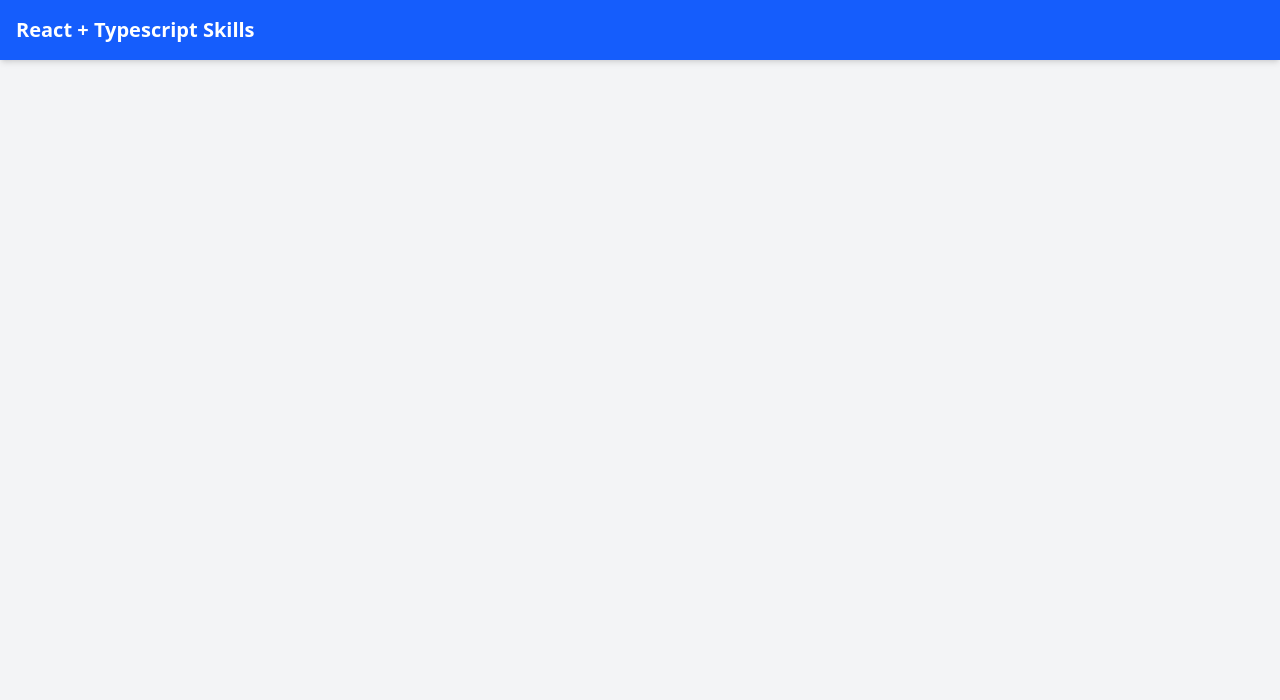
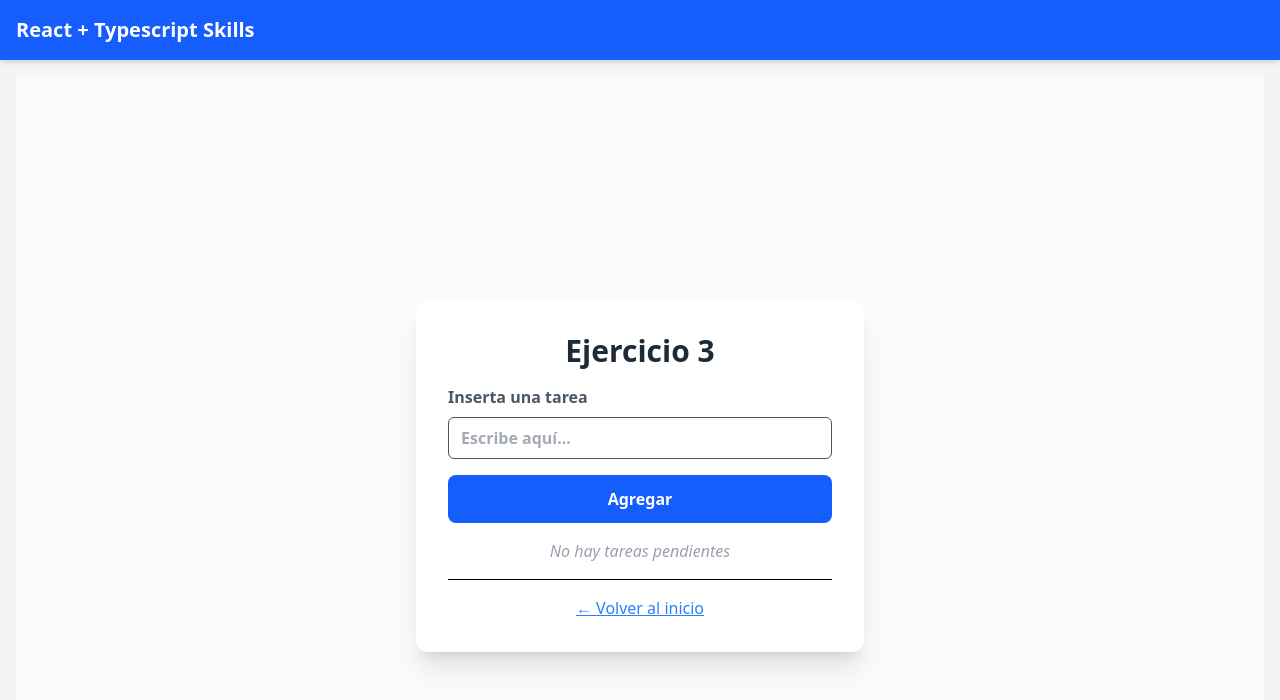
Before and after one commit to Emiliano-Blackbird/react-skills, a React (Vite) app: page /react-skills/ReactSkills03 in a window 1280 px wide. Shown: the top 700 px of the page. Built offline with nearby package versions, Linux system fonts and the light colour scheme.

Commit message:
add lista de tareas con local storage

```diff
--- a/src/App.tsx
+++ b/src/App.tsx
@@ -2,6 +2,7 @@ import { Routes, Route, Link } from 'react-router-dom'
 import Home from './pages/Home'
 import ReactSkills01 from './pages/ReactSkills01'
 import ReactSkills02 from './pages/ReactSkills02'
+import ReactSkills03 from './pages/ReactSkills03'
 
 function App() {
   return (
@@ -17,6 +18,7 @@ function App() {
           <Route path="/" element={<Home />} />
           <Route path="/ReactSkills01" element={<ReactSkills01 />} />
           <Route path="/ReactSkills02" element={<ReactSkills02 />} />
+          <Route path="/ReactSkills03" element={<ReactSkills03 />} />
         </Routes>
       </div>
     </div>
--- a/src/pages/Home.tsx
+++ b/src/pages/Home.tsx
@@ -19,6 +19,12 @@ const Home = () => {
                 >
                     2. Contador de clics
                 </Link>
+                <Link
+                    to="/ReactSkills03"
+                    className="p-4 bg-white rounded shadow hover:bg-blue-50 transition"
+                >
+                    3. Lista de tareas con localStorage
+                </Link>
             </div>
         </div>
     );
--- /dev/null
+++ b/src/pages/ReactSkills03.tsx
@@ -0,0 +1,101 @@
+import { useEffect, useState, ChangeEvent, KeyboardEvent } from "react";
+import { Link } from "react-router-dom";
+
+export default function Ejercicio3(): JSX.Element {
+    // Estado del input
+    const [item, setItem] = useState<string>("");
+
+    // Estado de la lista (array de strings)
+    const [listItems, setListItems] = useState<string[]>(() => {
+        const savedList = localStorage.getItem("mi_primer_lista");
+        return savedList ? (JSON.parse(savedList) as string[]) : [];
+    });
+
+    // Guardar en localStorage cuando cambia la lista
+    useEffect(() => {
+        localStorage.setItem("mi_primer_lista", JSON.stringify(listItems));
+    }, [listItems]);
+
+    // Evento change del input
+    const handleChange = (e: ChangeEvent<HTMLInputElement>): void => {
+        setItem(e.target.value);
+    };
+
+    // Agregar elemento
+    const handleClickAgregar = (): void => {
+        if (item.trim() === "") return;
+
+        setListItems(prev => [...prev, item]);
+        setItem("");
+    };
+
+    // Eliminar elemento por índice
+    const handleClickEliminar = (indexToDelete: number): void => {
+        setListItems(prev =>
+            prev.filter((_, index) => index !== indexToDelete)
+        );
+    };
+
+    return (
+        <div className="min-h-screen flex flex-col justify-center items-center bg-gray-50">
+            <div className="flex flex-col items-center gap-4 bg-white p-8 rounded-xl shadow-xl w-full max-w-md">
+                <h2 className="text-3xl font-bold text-gray-800">Ejercicio 3</h2>
+
+                <label
+                    htmlFor="task"
+                    className="flex flex-col text-gray-600 font-bold text-md w-full"
+                >
+                    Inserta una tarea
+                    <input
+                        id="task"
+                        type="text"
+                        value={item}
+                        onChange={handleChange}
+                        onKeyDown={(e: KeyboardEvent<HTMLInputElement>) =>
+                            e.key === "Enter" && handleClickAgregar()
+                        }
+                        placeholder="Escribe aquí..."
+                        className="w-full mt-2 border rounded-md px-3 py-2"
+                    />
+                </label>
+
+                <button
+                    onClick={handleClickAgregar}
+                    className="w-full bg-blue-600 hover:bg-blue-700 text-white font-bold py-3 rounded-lg"
+                >
+                    Agregar
+                </button>
+
+                <ul className="w-full flex flex-col gap-2">
+                    {listItems.map((tarea, index) => (
+                        <li
+                            key={index}
+                            className="flex justify-between items-center p-3 bg-gray-100 rounded"
+                        >
+                            <span className="break-all">{tarea}</span>
+
+                            <button
+                                onClick={() => handleClickEliminar(index)}
+                                className="bg-red-500 hover:bg-red-600 text-white px-3 py-1 rounded"
+                            >
+                                Eliminar
+                            </button>
+                        </li>
+                    ))}
+
+                    {listItems.length === 0 && (
+                        <p className="text-center text-gray-400 italic">
+                            No hay tareas pendientes
+                        </p>
+                    )}
+                </ul>
+
+                <div className="pt-4 border-t w-full text-center">
+                    <Link to="/" className="text-blue-500 underline">
+                        ← Volver al inicio
+                    </Link>
+                </div>
+            </div>
+        </div>
+    );
+}
```
